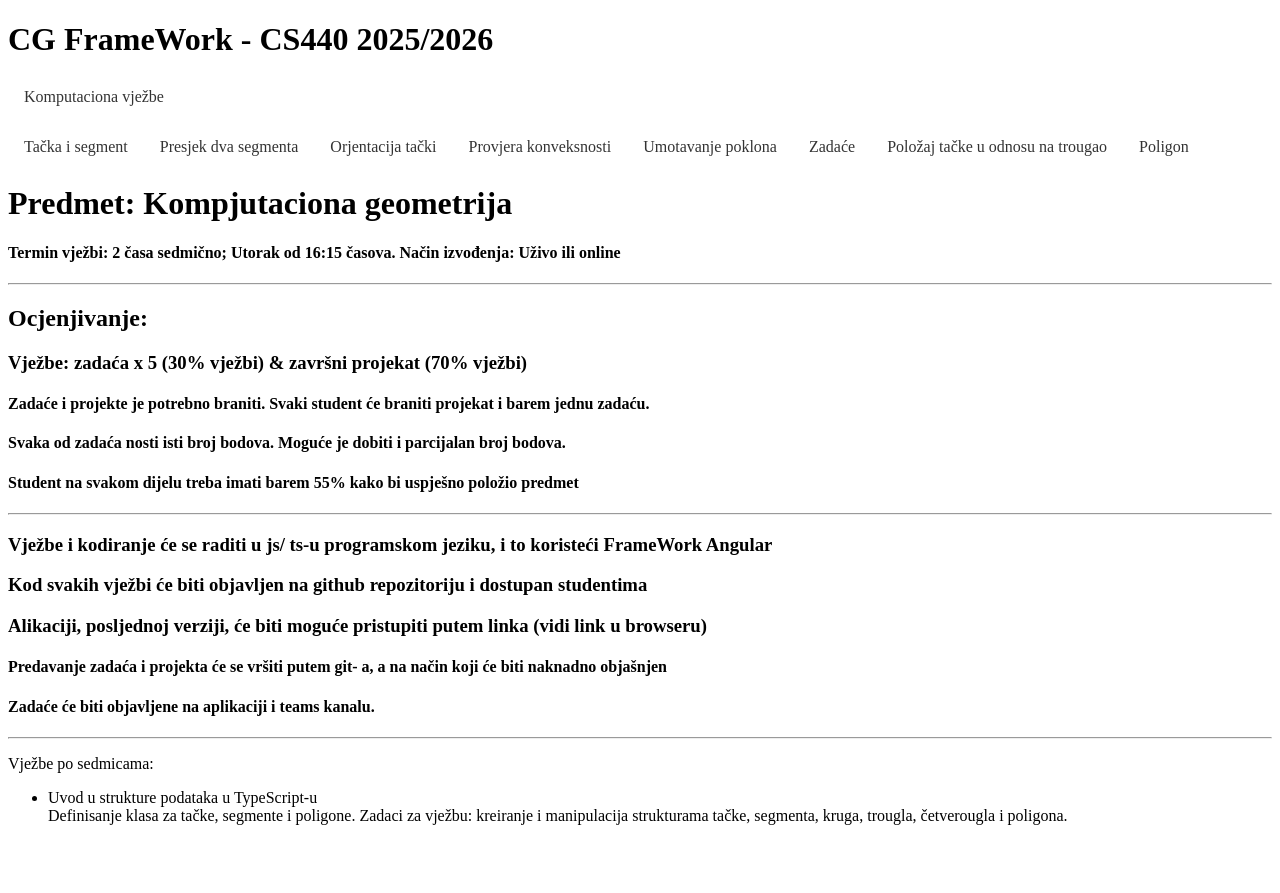
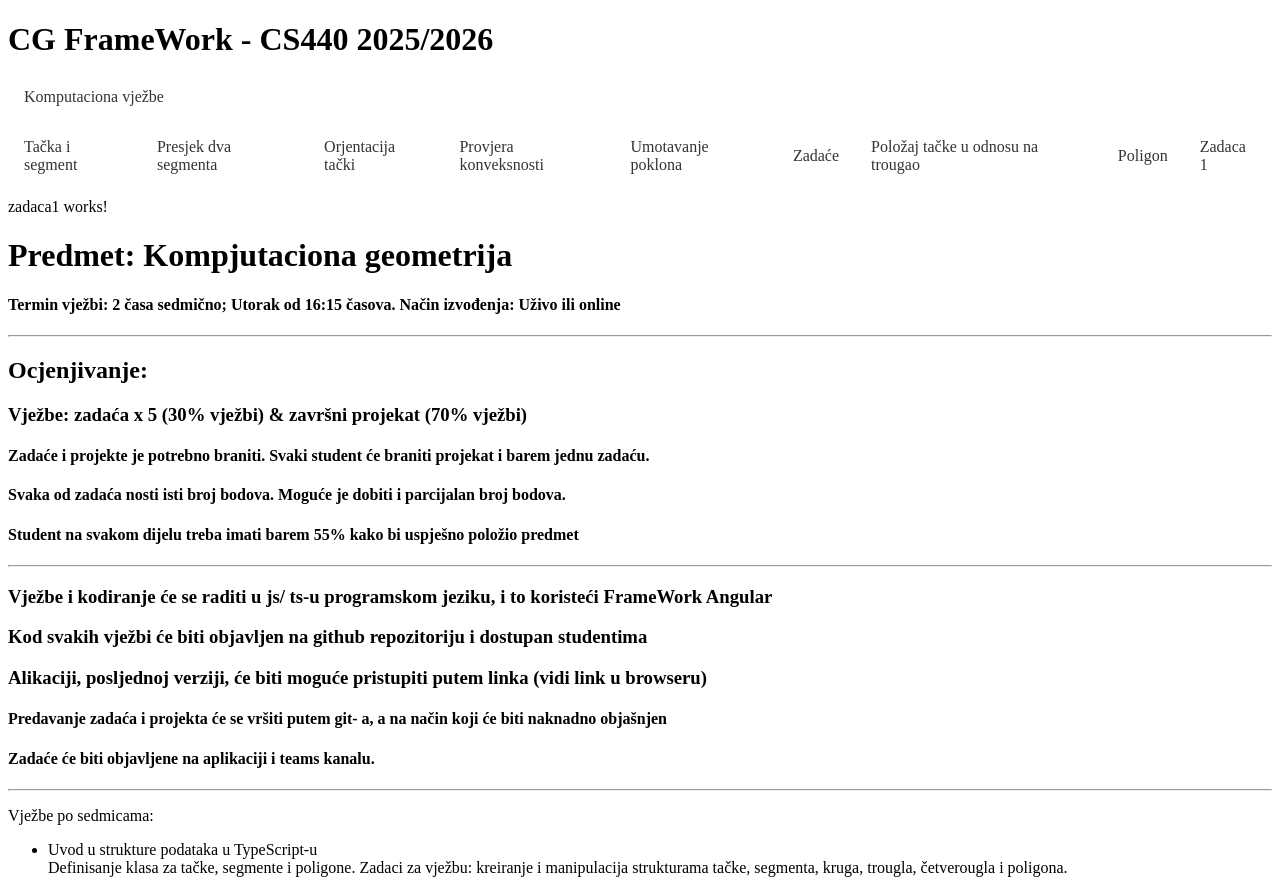
Before and after one commit to VedadDe/CS-440, an Angular app: page /zadaca1 in a window 1280 px wide. Before the commit this address led to /. Before the commit the page ends 841 px from the top, so only its background shows below. Built offline with nearby package versions, Linux system fonts and the light colour scheme.

Commit message:
zadaca 1 postavka komponente

```diff
--- a/src/app/app-routing.module.ts
+++ b/src/app/app-routing.module.ts
@@ -8,6 +8,7 @@ import { PointOrientationComponent } from './components/point-orientation/point-
 import { ConvexCheckComponent } from './components/convex-check/convex-check.component';
 import { JarvisMarchComponent } from './components/jarvis-march/jarvis-march.component';
 import { TriangulationComponent } from './components/triangulation/triangulation.component';
+import {Zadaca1Component} from './components/zadaca1/zadaca1.component'
 
 const routes: Routes = [
 { path: 'point-segment', component: PointSegmentComponent },//
@@ -18,6 +19,7 @@ const routes: Routes = [
 { path: 'jarvis-march', component: JarvisMarchComponent},//
 { path: 'point-triangle', component: PointInsideTriangleComponent},//
 { path: 'polygon', component: TriangulationComponent},//
+{ path: 'zadaca1', component: Zadaca1Component},//
 ];
 
 @NgModule({
--- a/src/app/app.module.ts
+++ b/src/app/app.module.ts
@@ -13,6 +13,7 @@ import { PointOrientationComponent } from './components/point-orientation/point-
 import { ConvexCheckComponent } from './components/convex-check/convex-check.component';
 import { JarvisMarchComponent } from './components/jarvis-march/jarvis-march.component';
 import { TriangulationComponent } from './components/triangulation/triangulation.component';
+import { Zadaca1Component } from './components/zadaca1/zadaca1.component';
 
 @NgModule({
   declarations: [
@@ -25,7 +26,8 @@ import { TriangulationComponent } from './components/triangulation/triangulation
     PointOrientationComponent,
     ConvexCheckComponent,
     JarvisMarchComponent,
-    TriangulationComponent
+    TriangulationComponent,
+    Zadaca1Component
   ],
   imports: [
     BrowserModule,
--- /dev/null
+++ b/src/app/components/zadaca1/zadaca1.component.html
@@ -0,0 +1 @@
+<p>zadaca1 works!</p>
--- a/src/app/header/header.component.html
+++ b/src/app/header/header.component.html
@@ -38,6 +38,9 @@
           <li class="nav-item">
             <a class="nav-link" routerLink="/polygon">Poligon</a>
           </li>
+          <li class="nav-item">
+            <a class="nav-link" routerLink="/zadaca1">Zadaca 1</a>
+          </li>
          </ul>
       </div>
     </nav>
```
Also changed, not shown: src/app/components/zadaca1/zadaca1.component.ts (added, +10 -0 lines), src/app/components/zadaca1/zadaca1.component.scss (added), 1 other file (tests, documents, lock files or other folders).
